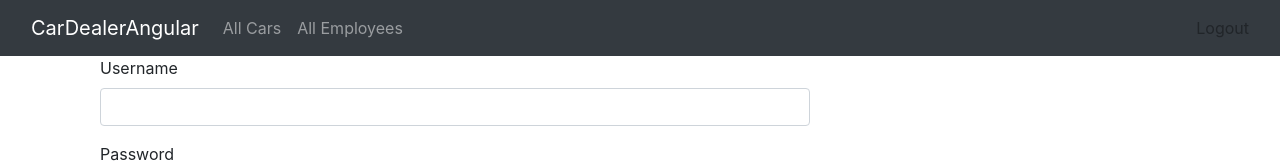
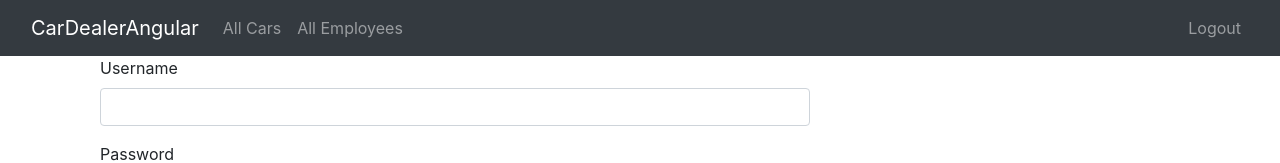
Before and after one commit to Ferbske/CarDealerAngulara, an Angular app: page /signin in a window 1280 px wide. Shown: the top 163 px of the page. Built offline with nearby package versions, Linux system fonts and the light colour scheme.

Commit message:
Fixed layout Logout button in Header

```diff
--- a/src/app/components/header/header.component.html
+++ b/src/app/components/header/header.component.html
@@ -18,7 +18,7 @@
       </ul>
       <ul class="nav navbar-nav navbar-right">
         <li>
-          <a (click)="logOut()" style="cursor: pointer"> Logout </a>
+          <a class="nav-link" (click)="logOut()" [routerLinkActive]="['active']" href="#"> Logout </a>
         </li>
       </ul>
     </div>
```
